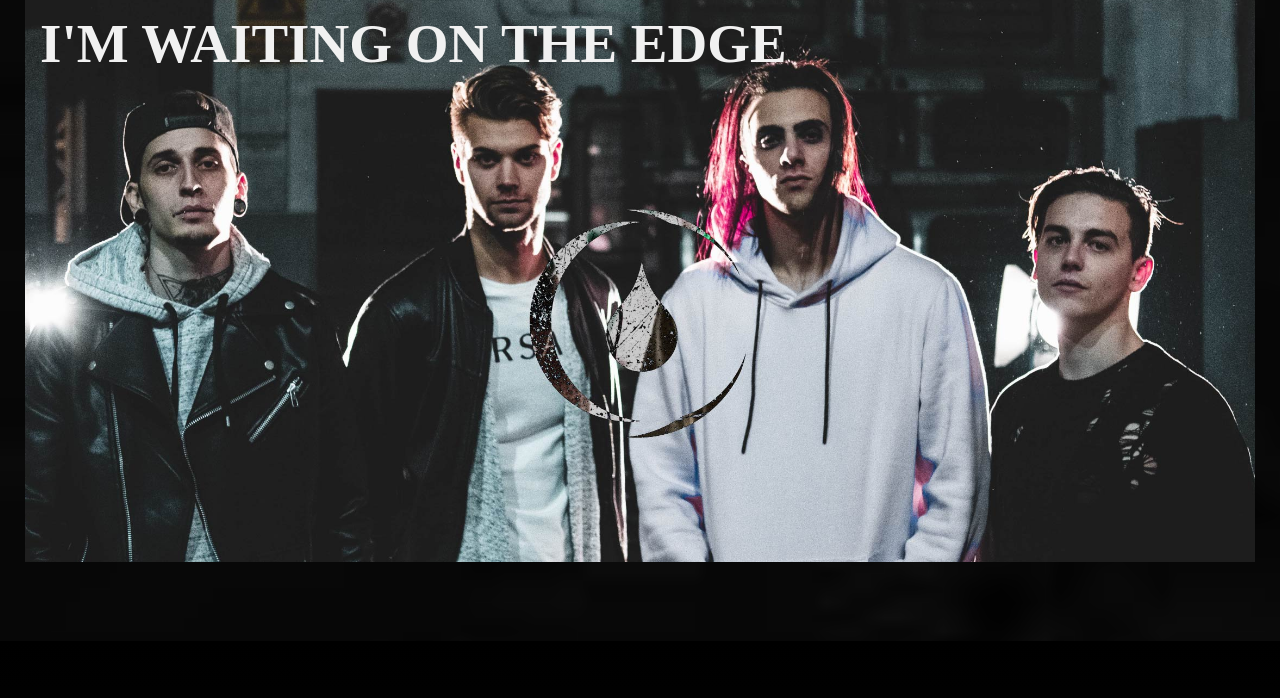
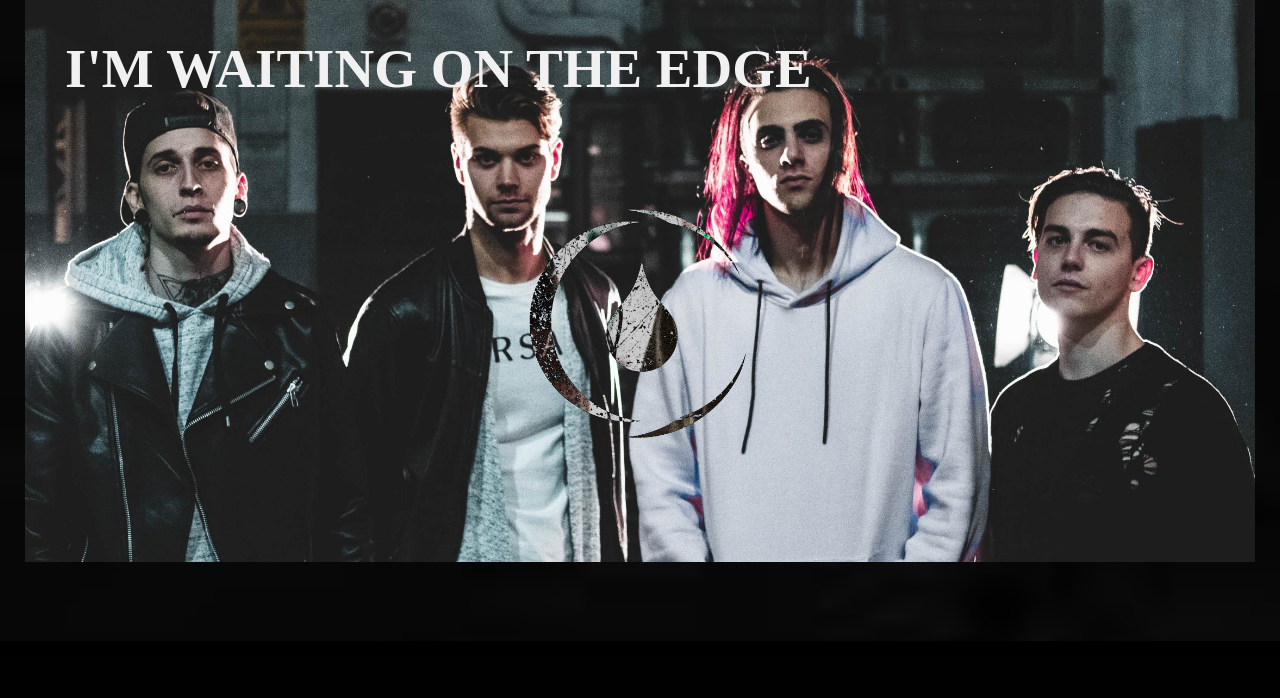
Before and after one commit to NickDubDrums/AWS-V4, a plain HTML site: page index.html in a window 1280 px wide. Shown: the part 63-761 px from the top of the page. Drawn offline with nearby package versions, Linux system fonts and the light colour scheme.

Commit message:
Update style.css

```diff
--- a/css/style.css
+++ b/css/style.css
@@ -30,12 +30,12 @@
 }
 
 .container h1 {
-	z-index: -4;
+	z-index: 0;
 	text-align: left;
 	font-size: 55px;
 	text-transform: uppercase;
 	color: #f1f1f1;
-	position: fixed;
+	position: relative;
 	top: 75px;
 	left: 40px;
 
```
